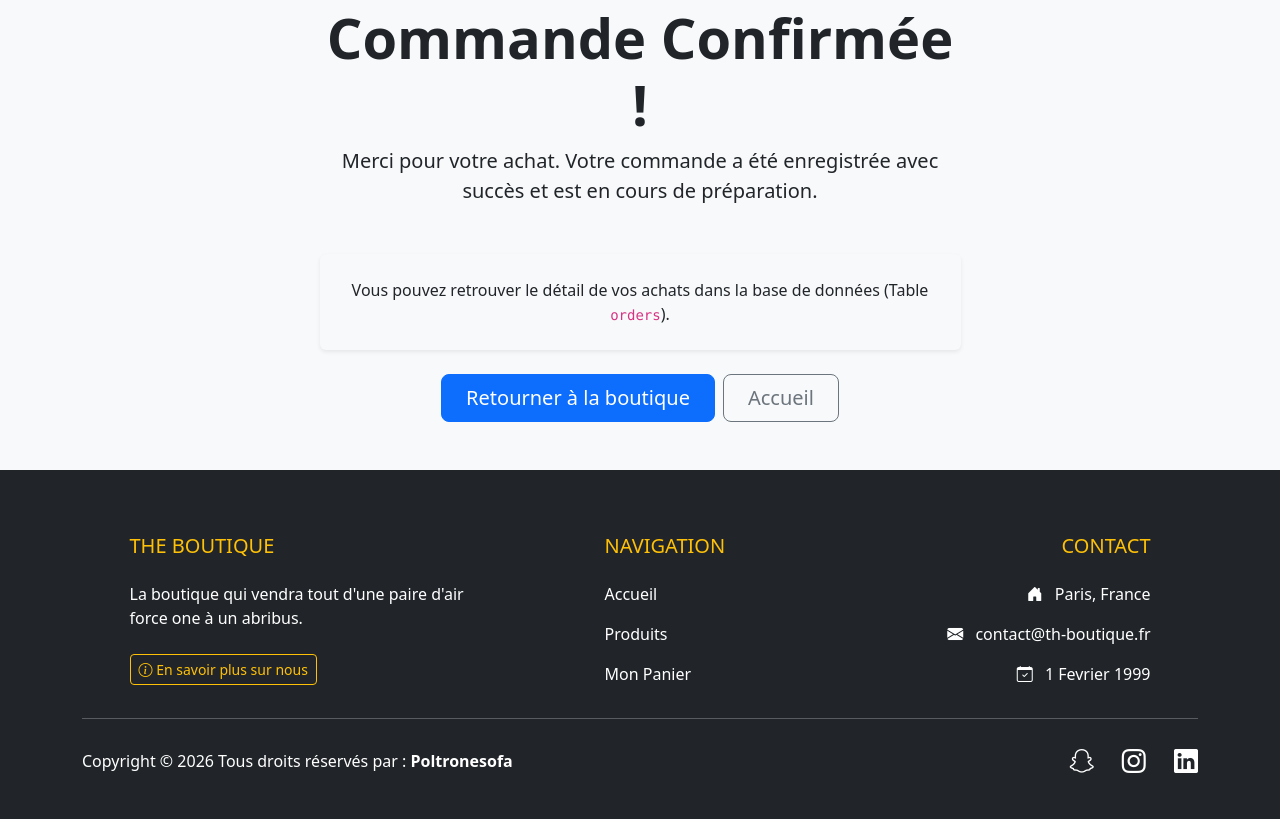
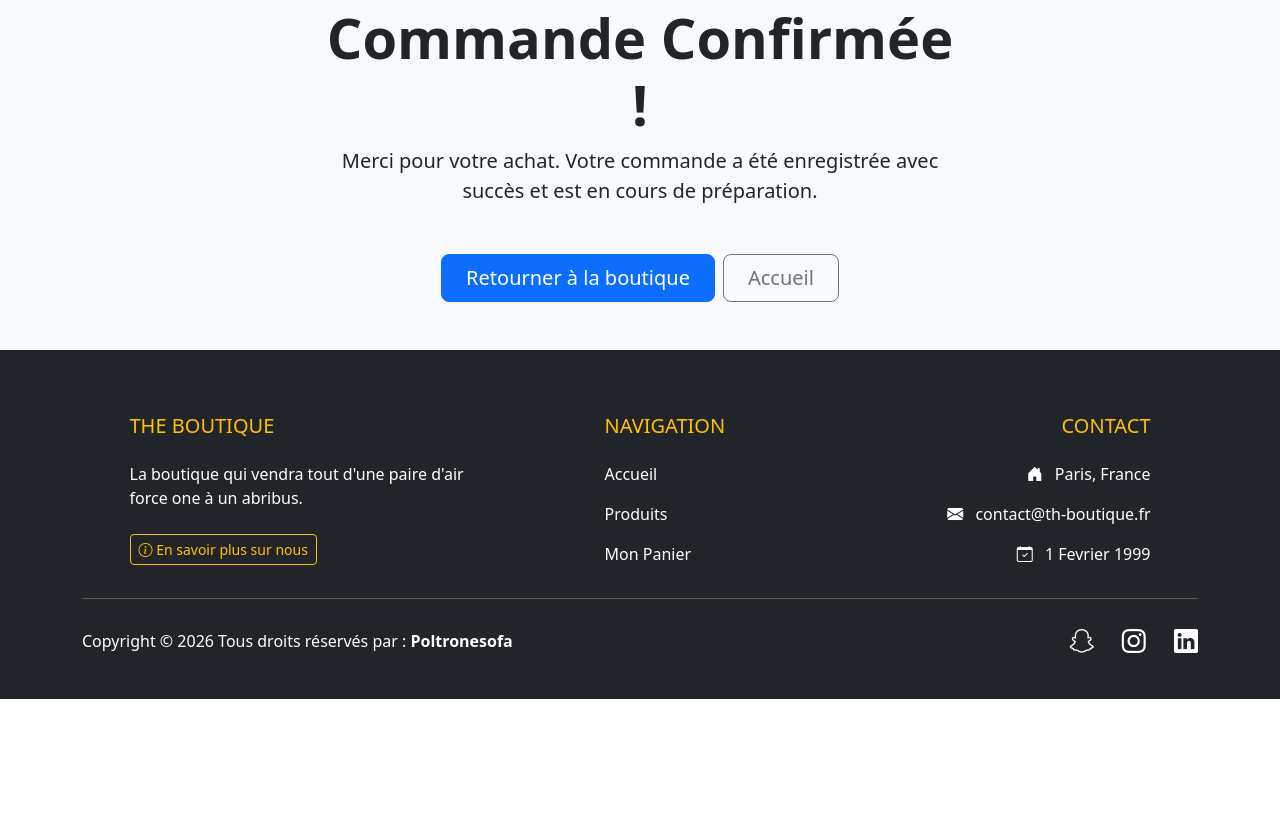
Before and after one commit to adrien28100/site-e-commerce, a PHP site: page /pages/confirmation.php in a window 1280 px wide. Shown: the part 206-1025 px from the top of the page. After the commit the page ends 905 px from the top, so only its background shows below. Run offline with PHP 8.4, Linux system fonts and the light colour scheme.

Commit message:
e-commerce

```diff
--- a/pages/confirmation.php
+++ b/pages/confirmation.php
@@ -15,10 +15,6 @@ include '../includes/header.php';
             <h1 class="display-4 fw-bold">Commande Confirmée !</h1>
             <p class="lead mb-5">Merci pour votre achat. Votre commande a été enregistrée avec succès et est en cours de préparation.</p>
 
-            <div class="card shadow-sm border-0 bg-light p-4 mb-4">
-                <p class="mb-0">Vous pouvez retrouver le détail de vos achats dans la base de données (Table <code>orders</code>).</p>
-            </div>
-
             <div class="d-grid gap-2 d-sm-flex justify-content-sm-center">
                 <a href="catalogue.php" class="btn btn-primary btn-lg px-4 gap-3">Retourner à la boutique</a>
                 <a href="../index.php" class="btn btn-outline-secondary btn-lg px-4">Accueil</a>
```
